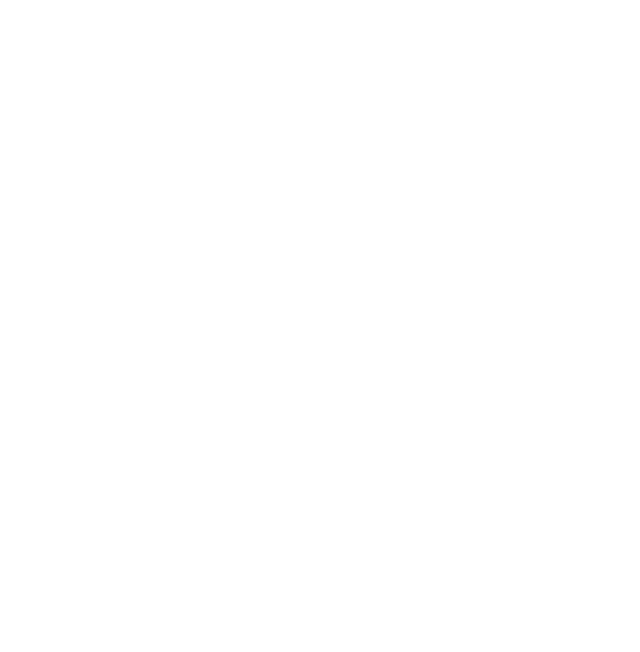
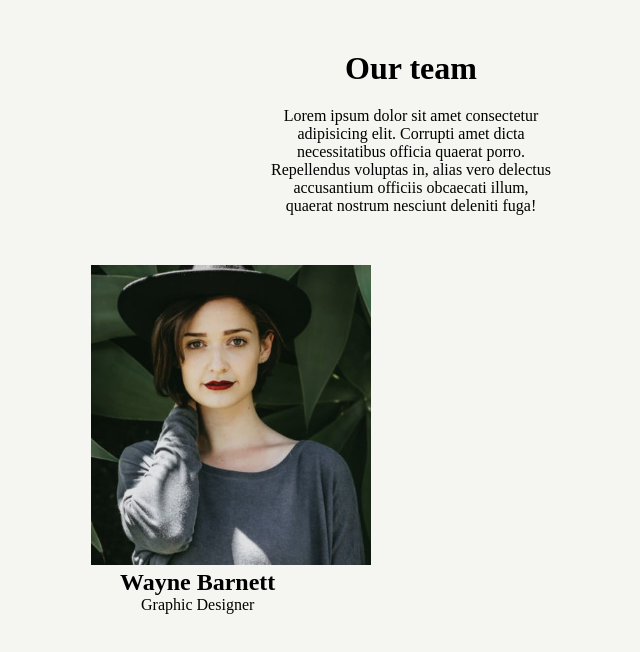
Before and after one commit to FerrariMarc0/js-our-team, a plain HTML site: page index.html in a window 1280 px wide. Shown: the whole page, without its empty margins (229-869 px from the left). Drawn offline with Linux system fonts and the light colour scheme.

Commit message:
random profile

```diff
--- a/css/style.css
+++ b/css/style.css
@@ -0,0 +1,34 @@
+* {
+    padding: 0;
+    margin: 0;
+    box-sizing: border-box;
+}
+body{
+    background-color: #f5f5f1;
+}
+header{
+    text-align: center;
+    padding: 50px 500px;
+}
+header h1{
+    margin-bottom: 20px;
+}
+main{
+    display: flex;
+    justify-content: center;
+}
+ .container{
+    display: flex;
+    flex-wrap: wrap;
+    width: 50%;
+    gap: 10px 0;
+ }
+
+ .box{
+    text-align: center;
+    width: calc(100% / 3);
+    height: calc(100% / 3);
+ }
+.box img{
+    height: 300px;
+ }
--- a/index.html
+++ b/index.html
@@ -8,6 +8,24 @@
     <title>Document</title>
 </head>
 <body>
+    <header>
+        <h1>Our team</h1>
+        <p>Lorem ipsum dolor sit amet consectetur adipisicing elit. Corrupti amet dicta necessitatibus officia quaerat porro. Repellendus voluptas in, alias vero delectus accusantium officiis obcaecati illum, quaerat nostrum nesciunt deleniti fuga!</p>
+    </header>
+
+    <main>
+        <div class="container" id="contain">
+            <div class="box">
+                <div id="image"></div>
+                <div>
+                    <h2 id="name"></h2>
+                    <span id="position"></span>
+                </div>
+            </div>
+
+        </div>
+    </main>
+
     <script src="js/main.js"></script>
 </body>
 </html>
--- a/js/main.js
+++ b/js/main.js
@@ -1,9 +1,10 @@
 'use strict';
+
 
 const team= [
 
     {nome: 'Wayne Barnett', ruolo: 'Founder & CEO', img: 'wayne-barnett-founder-ceo.jpg'},
-    {nome: 'Angela Caroll', ruolo: 'Chief Editor', img: 'angela-caroll-chief-editor.jpg'},
+    {nome: 'Angela Caroll', ruolo: 'Chief Editor', img: '<img src="img/angela-caroll-chief-editor.jpg" alt="angela"></img>'},
     {nome: 'Walter Gordon', ruolo: 'Office Manager', img: 'walter-gordon-office-manager.jpg'},
     {nome: 'Angela Lopez', ruolo: 'Social Media Manager', img: 'angela-lopez-social-media-manager.jpg'},
     {nome: 'Scott Estrada', ruolo: 'Developer', img: 'scott-estrada-developer.jpg'},
@@ -18,3 +19,11 @@ for(let i = 0; i < team.length; i++){
     console.log(team[i]['ruolo']);
     console.log(team[i].img);
 }
+let profileImg= document.getElementById('image');
+let employeeName= document.getElementById('name');
+let employeeRole= document.getElementById('position');
+
+
+employeeName.innerText= team[0].nome;
+employeeRole.innerText= team[5].ruolo;
+profileImg.innerHTML= team[1].img;
```
Also changed, not shown: img/angela-caroll-chief-editor.jpg (added), img/angela-lopez-social-media-manager.jpg (added), img/barbara-ramos-graphic-designer.jpg (added), img/scott-estrada-developer.jpg (added), img/walter-gordon-office-manager.jpg (added), img/wayne-barnett-founder-ceo.jpg (added).
